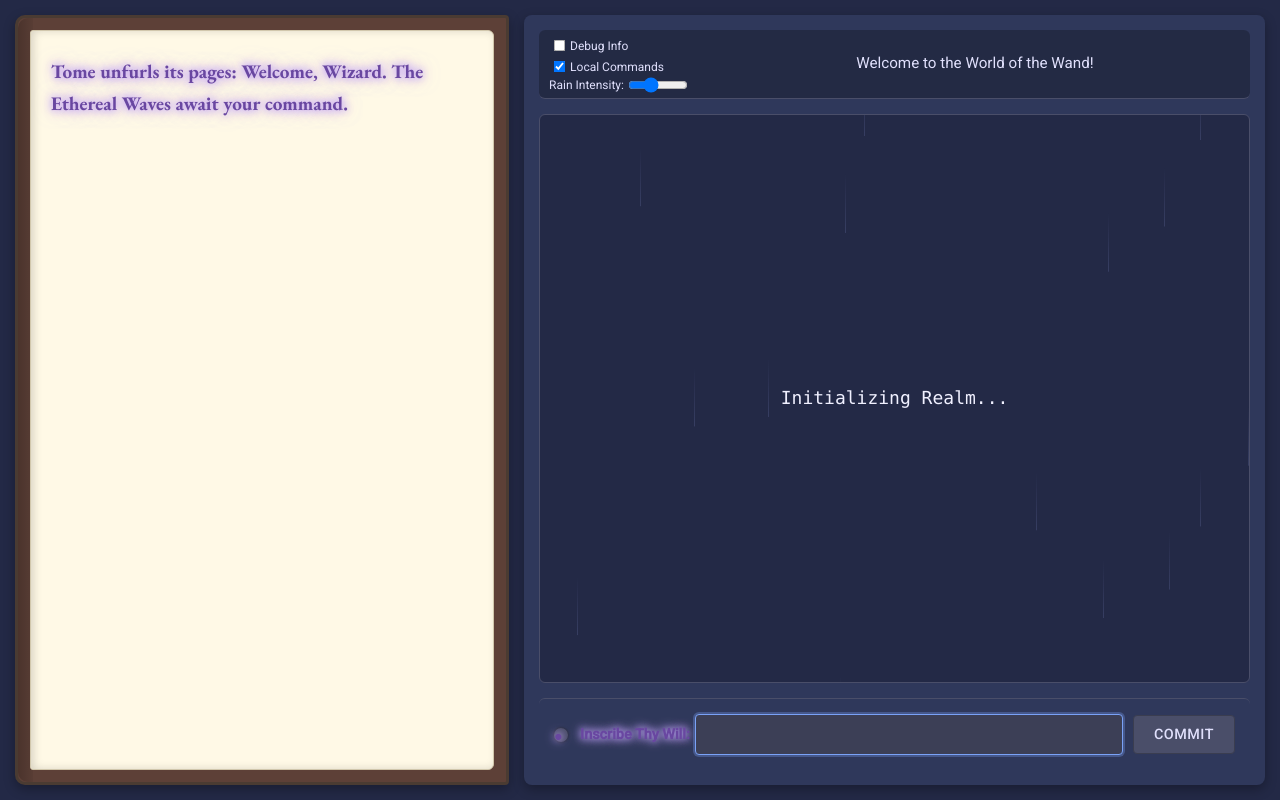
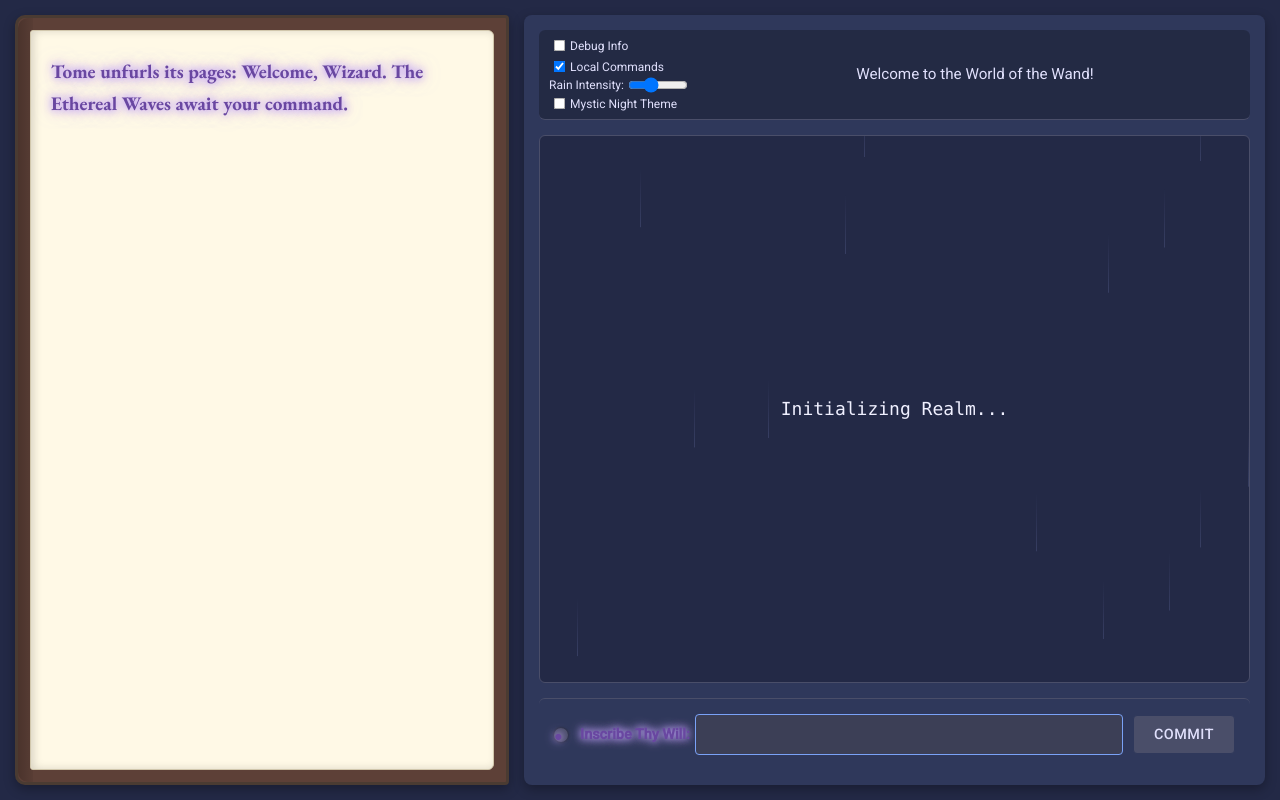
Before and after one commit to DJ-Trevens/World-of-the-Wand, a Flask app: page /world-of-the-wand/ in a window 1280 px wide. Run offline with Flask 3, Linux system fonts and the light colour scheme; some libraries are stand-ins or nearby versions.

Commit message:
stuffs & new shtoyl

```diff
--- a/app.py
+++ b/app.py
@@ -24,13 +24,11 @@
 def health_check():
     return "OK", 200
 
-# Game Settings
 GRID_WIDTH = 20
 GRID_HEIGHT = 15
 GAME_TICK_RATE = 0.75
 SHOUT_MANA_COST = 5
 
-# Game State
 players = {}
 queuedActions = {}
 _game_loop_started = False
@@ -52,13 +50,10 @@
                         dx = details.get('dx', 0)
                         dy = details.get('dy', 0)
                         newChar = details.get('newChar', player['char'])
-
                         new_x_local = player['x'] + dx
                         new_y_local = player['y'] + dy
-
                         scene_changed = False
                         transition_message = ""
-
                         if new_x_local < 0:
                             player['scene_x'] -= 1
                             player['x'] = GRID_WIDTH - 1
@@ -71,7 +66,6 @@
                             transition_message = f"Tome scribbles: You emerge on the eastern edge of a new area ({player['scene_x']},{player['scene_y']})."
                         else:
                             player['x'] = new_x_local
-
                         if new_y_local < 0:
                             player['scene_y'] -= 1
                             player['y'] = GRID_HEIGHT - 1
@@ -87,12 +81,9 @@
                         else:
                             if not (new_x_local < 0 or new_x_local >= GRID_WIDTH) :
                                 player['y'] = new_y_local
-
                         player['char'] = newChar
-
                         if scene_changed:
                             socketio.emit('lore_message', {'message': transition_message, 'type': 'system'}, room=sid)
-
                     elif actionType == 'drink_potion':
                         if player['potions'] > 0:
                             player['potions'] -= 1
@@ -101,52 +92,31 @@
                             socketio.emit('lore_message', {'message': f"Tome notes: {potion_effect_message}", 'type': 'event-good'}, room=sid)
                         else:
                             socketio.emit('lore_message', {'message': "Tome sighs: You reach for a potion, but your satchel is empty.", 'type': 'event-bad'}, room=sid)
-
                     elif actionType == 'say':
                         message_text = details.get('message', '')
                         if message_text:
-                            chat_data = {
-                                'sender_name': get_player_name(sid),
-                                'message': message_text,
-                                'type': 'say',
-                                'scene_coords': f"({player['scene_x']},{player['scene_y']})"
-                            }
+                            chat_data = { 'sender_name': get_player_name(sid), 'message': message_text, 'type': 'say', 'scene_coords': f"({player['scene_x']},{player['scene_y']})" }
                             for p_sid, p_data in players.items():
                                 if p_data['scene_x'] == player['scene_x'] and p_data['scene_y'] == player['scene_y']:
                                     socketio.emit('chat_message', chat_data, room=p_sid)
-
                     elif actionType == 'shout':
                         message_text = details.get('message', '')
                         if message_text:
                             if player['current_mana'] >= SHOUT_MANA_COST:
                                 player['current_mana'] -= SHOUT_MANA_COST
-                                chat_data = {
-                                    'sender_name': get_player_name(sid),
-                                    'message': message_text,
-                                    'type': 'shout',
-                                    'scene_coords': f"({player['scene_x']},{player['scene_y']})"
-                                }
+                                chat_data = { 'sender_name': get_player_name(sid), 'message': message_text, 'type': 'shout', 'scene_coords': f"({player['scene_x']},{player['scene_y']})" }
                                 current_scene_x, current_scene_y = player['scene_x'], player['scene_y']
-                                adjacent_scenes = [
-                                    (current_scene_x, current_scene_y),
-                                    (current_scene_x + 1, current_scene_y),
-                                    (current_scene_x - 1, current_scene_y),
-                                    (current_scene_x, current_scene_y + 1),
-                                    (current_scene_x, current_scene_y - 1)
-                                ]
+                                adjacent_scenes = [(current_scene_x, current_scene_y), (current_scene_x + 1, current_scene_y), (current_scene_x - 1, current_scene_y), (current_scene_x, current_scene_y + 1), (current_scene_x, current_scene_y - 1)]
                                 targeted_sids = set()
                                 for p_sid, p_data in players.items():
                                     if (p_data['scene_x'], p_data['scene_y']) in adjacent_scenes:
                                         targeted_sids.add(p_sid)
-
                                 for target_sid in targeted_sids:
                                     socketio.emit('chat_message', chat_data, room=target_sid)
                                 socketio.emit('lore_message', {'message': f"Tome notes: Your voice booms, costing {SHOUT_MANA_COST} mana!", 'type': 'system'}, room=sid)
                             else:
                                 socketio.emit('lore_message', {'message': f"Tome warns: You lack the {SHOUT_MANA_COST} mana to project your voice so powerfully.", 'type': 'event-bad'}, room=sid)
-
                     queuedActions[sid] = None
-
             current_player_states = list(players.values())
             socketio.emit('game_state_update', current_player_states)
         except Exception as e:
@@ -159,40 +129,16 @@
     sid = request.sid
     print(f"Client connected: {sid}")
     newPlayer = {
-        'id': sid,
-        'name': get_player_name(sid),
-        'scene_x': 0,
-        'scene_y': 0,
-        'x': GRID_WIDTH // 2,
-        'y': GRID_HEIGHT // 2,
-        'char': random.choice(['^', 'v', '<', '>']),
-        'max_health': 100,
-        'current_health': 100,
-        'max_mana': 175,
-        'current_mana': 175,
-        'potions': 7,
-        'gold': 0
+        'id': sid, 'name': get_player_name(sid), 'scene_x': 0, 'scene_y': 0,
+        'x': GRID_WIDTH // 2, 'y': GRID_HEIGHT // 2, 'char': random.choice(['^', 'v', '<', '>']),
+        'max_health': 100, 'current_health': 100, 'max_mana': 175, 'current_mana': 175,
+        'potions': 7, 'gold': 0
     }
     players[sid] = newPlayer
     queuedActions[sid] = None
-
-    otherPlayersInScene = {
-        playerID: playerData for playerID, playerData in players.items()
-        if playerID != sid and \
-           playerData['scene_x'] == newPlayer['scene_x'] and \
-           playerData['scene_y'] == newPlayer['scene_y']
-    }
-
-    emit('initial_state', {
-        'player': newPlayer,
-        'grid_width': GRID_WIDTH,
-        'grid_height': GRID_HEIGHT,
-        'other_players': otherPlayersInScene,
-        'tick_rate': GAME_TICK_RATE
-    })
+    otherPlayersInScene = { playerID: playerData for playerID, playerData in players.items() if playerID != sid and playerData['scene_x'] == newPlayer['scene_x'] and playerData['scene_y'] == newPlayer['scene_y']}
+    emit('initial_state', { 'player': newPlayer, 'grid_width': GRID_WIDTH, 'grid_height': GRID_HEIGHT, 'other_players': otherPlayersInScene, 'tick_rate': GAME_TICK_RATE })
     print(f"Sent initial_state to {sid}")
-
-
     try:
         socketio.server.emit('player_joined', { 'id': newPlayer['id'], 'name': newPlayer['name'], 'char': newPlayer['char'], 'x': newPlayer['x'], 'y': newPlayer['y'], 'scene_x': newPlayer['scene_x'], 'scene_y': newPlayer['scene_y'] }, skip_sid=sid, namespace='/')
     except Exception as e:
@@ -209,9 +155,7 @@
     if sid in players:
         player_data = players[sid]
         del players[sid]
-        if sid in queuedActions:
-            del queuedActions[sid]
-
+        if sid in queuedActions: del queuedActions[sid]
         try:
             socketio.server.emit('player_left', player_data['id'], skip_sid=sid, namespace='/')
         except Exception as e:
--- a/static/style.css
+++ b/static/style.css
@@ -1,27 +1,38 @@
 @import url('https://fonts.googleapis.com/css2?family=EB+Garamond:ital,wght@0,400;0,500;0,700;1,400&family=Roboto:wght@300;400;500&display=swap');
 
 :root {
+    /* Default Theme: Enchanted Dusk */
     --bg-primary: #232946;
     --bg-secondary: #2f385b;
     --bg-tome: #fff9e6;
     --bg-tome-cover: #5d4037;
-
     --text-tome-ink: #2c1f1a;
     --text-tome-mana: #6947a1;
     --glow-tome-mana: #c0a2f7;
-
     --text-primary: #e0e0fc;
     --text-game: #f0f0ff;
-
     --border-color: #4a4e69;
-
     --highlight-blue: #7aa2f7;
     --highlight-green: #9ece6a;
     --highlight-red: #f7768e;
-
     --font-tome: 'EB Garamond', serif;
     --font-ui: 'Roboto', sans-serif;
     --font-game: 'Consolas', 'Courier New', monospace;
+
+    /* Secondary Theme: Mystic Night (Example) */
+    --theme2-bg-primary: #0f172a; /* Very Dark Blue */
+    --theme2-bg-secondary: #1e293b; /* Dark Slate Blue */
+    --theme2-bg-tome: #e2e8f0; /* Light Cool Gray Parchment */
+    --theme2-bg-tome-cover: #334155; /* Dark Gray-Blue Cover */
+    --theme2-text-tome-ink: #0f172a; /* Almost Black Ink */
+    --theme2-text-tome-mana: #38bdf8; /* Bright Sky Blue Mana */
+    --theme2-glow-tome-mana: #7dd3fc; /* Lighter Sky Blue Glow */
+    --theme2-text-primary: #cbd5e1; /* Lighter Slate Gray UI Text */
+    --theme2-text-game: #e2e8f0; /* Light Gray Game Text */
+    --theme2-border-color: #334155; /* Darker Gray-Blue Border */
+    --theme2-highlight-blue: #38bdf8;
+    --theme2-highlight-green: #4ade80;
+    --theme2-highlight-red: #fb7185;
 }
 
 html {
--- a/templates/index.html
+++ b/templates/index.html
@@ -28,6 +28,9 @@
                     </label>
                     <label>
                         Rain Intensity: <input type="range" id="rainIntensitySlider" min="0" max="1" step="0.05" value="0.35">
+                    </label>
+                     <label>
+                        <input type="checkbox" id="themeToggle"> Mystic Night Theme
                     </label>
                 </div>
                 <div id="mainHeaderStatus">Welcome to the World of the Wand!</div>
@@ -62,6 +65,7 @@
         const debugInfoToggle = document.getElementById('debugInfoToggle');
         const localCommandsToggle = document.getElementById('localCommandsToggle');
         const rainIntensitySlider = document.getElementById('rainIntensitySlider');
+        const themeToggle = document.getElementById('themeToggle');
 
         let showDebugInfo = false;
         let useLocalCommands = true;
@@ -69,8 +73,8 @@
         let selfPlayer = null;
         let otherPlayers = {};
         let myPlayerID = null;
-        let GRID_WIDTH = 27;
-        let GRID_HEIGHT = 17;
+        let GRID_WIDTH = 20;
+        let GRID_HEIGHT = 15;
         let GAME_TICK_RATE = 0.75;
         let OBSERVABLE_DEPTH = 17;
         let prevSelfPlayerState = null;
@@ -217,9 +221,10 @@
                 charSizeEstimated = true;
                 console.log("Estimated char size (W x H):", charRenderWidth, "x", charRenderHeight);
             } else {
-                charRenderWidth = parseFloat(getComputedStyle(gameCanvas).fontSize || "16px") * 0.6;
-                charRenderHeight = parseFloat(getComputedStyle(gameCanvas).fontSize || "16px") * parseFloat(getComputedStyle(gameCanvas).lineHeight || "0.9");
+                charRenderWidth = parseFloat(getComputedStyle(gameCanvas).fontSize || "18px") * 0.6;
+                charRenderHeight = parseFloat(getComputedStyle(gameCanvas).fontSize || "18px") * parseFloat(getComputedStyle(gameCanvas).lineHeight || "0.9");
                  console.warn("Failed to estimate char size accurately, using fallback:", charRenderWidth, charRenderHeight);
+                charSizeEstimated = true;
             }
         }
 
@@ -264,10 +269,8 @@
             if (rainInterval) clearInterval(rainInterval);
             rainOverlay.innerHTML = '';
 
-            // Determine number of drops based on intensity, check every RAIN_INTERVAL_DELAY
-            // This approach means higher intensity -> higher probability of a drop in each check cycle
             rainInterval = setInterval(() => {
-                if (Math.random() < (intensity * 0.5) ) { // Adjust multiplier for desired density
+                if (Math.random() < (intensity * 0.5) ) {
                     const drop = document.createElement('div');
                     drop.classList.add('raindrop');
                     drop.style.left = Math.random() * 100 + '%';
@@ -292,8 +295,10 @@
 
         function updateWeatherEffects() {
             if (globalWeather.isRaining && currentSceneData.InsideID === 0) {
-                if (!rainInterval || rainIntensitySlider.value !== globalWeather.intensity.toFixed(2)) { // Check if intensity changed
-                    globalWeather.intensity = parseFloat(rainIntensitySlider.value); // Update from slider
+                // Check if rain is already running with the correct intensity
+                // This prevents restarting if intensity hasn't changed
+                if (!rainInterval || rainIntensitySlider.valueAsNumber !== globalWeather.intensity) {
+                    globalWeather.intensity = rainIntensitySlider.valueAsNumber;
                     startRainEffect(globalWeather.intensity);
                 }
             } else {
@@ -355,6 +360,11 @@
             if(gameCanvas) gameCanvas.style.transform = `translate(${currentPanX}px, ${currentPanY}px)`;
         }
 
+        function toggleTheme() {
+            document.body.classList.toggle('theme-mystic-night');
+            localStorage.setItem('theme', document.body.classList.contains('theme-mystic-night') ? 'mystic-night' : 'default');
+        }
+
 
         debugInfoToggle.addEventListener('change', (event) => {
             showDebugInfo = event.target.checked;
@@ -371,11 +381,13 @@
                 globalWeather.intensity = newIntensity;
                 localStorage.setItem('rainIntensity', globalWeather.intensity);
                 if (globalWeather.isRaining && currentSceneData.InsideID === 0) {
-                    startRainEffect(globalWeather.intensity); // Restart rain with new intensity
+                    startRainEffect(globalWeather.intensity);
                 }
                 if(showDebugInfo) addLogMessage(`Tome (DEBUG): Rain intensity set to ${globalWeather.intensity.toFixed(2)}.`, 'system');
             }
         });
+        themeToggle.addEventListener('change', toggleTheme);
+
 
         socket.on('connect', () => {});
 
@@ -402,9 +414,18 @@
             if (savedRainIntensity !== null) {
                 globalWeather.intensity = parseFloat(savedRainIntensity);
             } else {
-                globalWeather.intensity = 0.35; // Ensure default is set if not in localStorage
+                globalWeather.intensity = 0.35;
             }
             rainIntensitySlider.value = globalWeather.intensity;
+
+            const savedTheme = localStorage.getItem('theme');
+            if (savedTheme === 'mystic-night') {
+                document.body.classList.add('theme-mystic-night');
+                themeToggle.checked = true;
+            } else {
+                document.body.classList.remove('theme-mystic-night');
+                themeToggle.checked = false;
+            }
 
 
             if (otherPlayers[myPlayerID]) delete otherPlayers[myPlayerID];
@@ -747,9 +768,9 @@
             globalWeather.isRaining = !globalWeather.isRaining;
              if (currentSceneData.InsideID === 0) {
                 if (globalWeather.isRaining && !wasRaining) {
-                    addLogMessage("Tome shivers (DEBUG): The skies open and a steady rain begins to fall.", "system");
+                    if(showDebugInfo) addLogMessage("Tome shivers (DEBUG): The skies open and a steady rain begins to fall.", "system");
                 } else if (!globalWeather.isRaining && wasRaining) {
-                    addLogMessage("Tome brightens (DEBUG): The rain subsides, leaving the air fresh.", "system");
+                    if(showDebugInfo) addLogMessage("Tome brightens (DEBUG): The rain subsides, leaving the air fresh.", "system");
                 }
             }
             updateWeatherEffects();
@@ -757,7 +778,7 @@
          window.toggleInsideDebug = function() {
             currentSceneData.InsideID = currentSceneData.InsideID === 0 ? 1 : 0;
             currentSceneData.name = currentSceneData.InsideID === 0 ? "The Overworld" : "A Cozy Hut";
-            addLogMessage(`Tome notes (DEBUG): You are now ${currentSceneData.InsideID === 0 ? 'Outdoors' : 'Indoors ('+currentSceneData.name+')'}.`, "system");
+            if(showDebugInfo) addLogMessage(`Tome notes (DEBUG): You are now ${currentSceneData.InsideID === 0 ? 'Outdoors' : 'Indoors ('+currentSceneData.name+')'}.`, "system");
             updateStatus();
             updateWeatherEffects();
         };
@@ -781,6 +802,15 @@
         }
         rainIntensitySlider.value = globalWeather.intensity;
 
+        const savedTheme = localStorage.getItem('theme');
+            if (savedTheme === 'mystic-night') {
+                document.body.classList.add('theme-mystic-night');
+                themeToggle.checked = true;
+            } else {
+                document.body.classList.remove('theme-mystic-night');
+                themeToggle.checked = false;
+        }
+
 
         updateStatus();
         updateWeatherEffects();
```
Also changed, not shown: other parts of static/style.css (+59 -12 lines).
